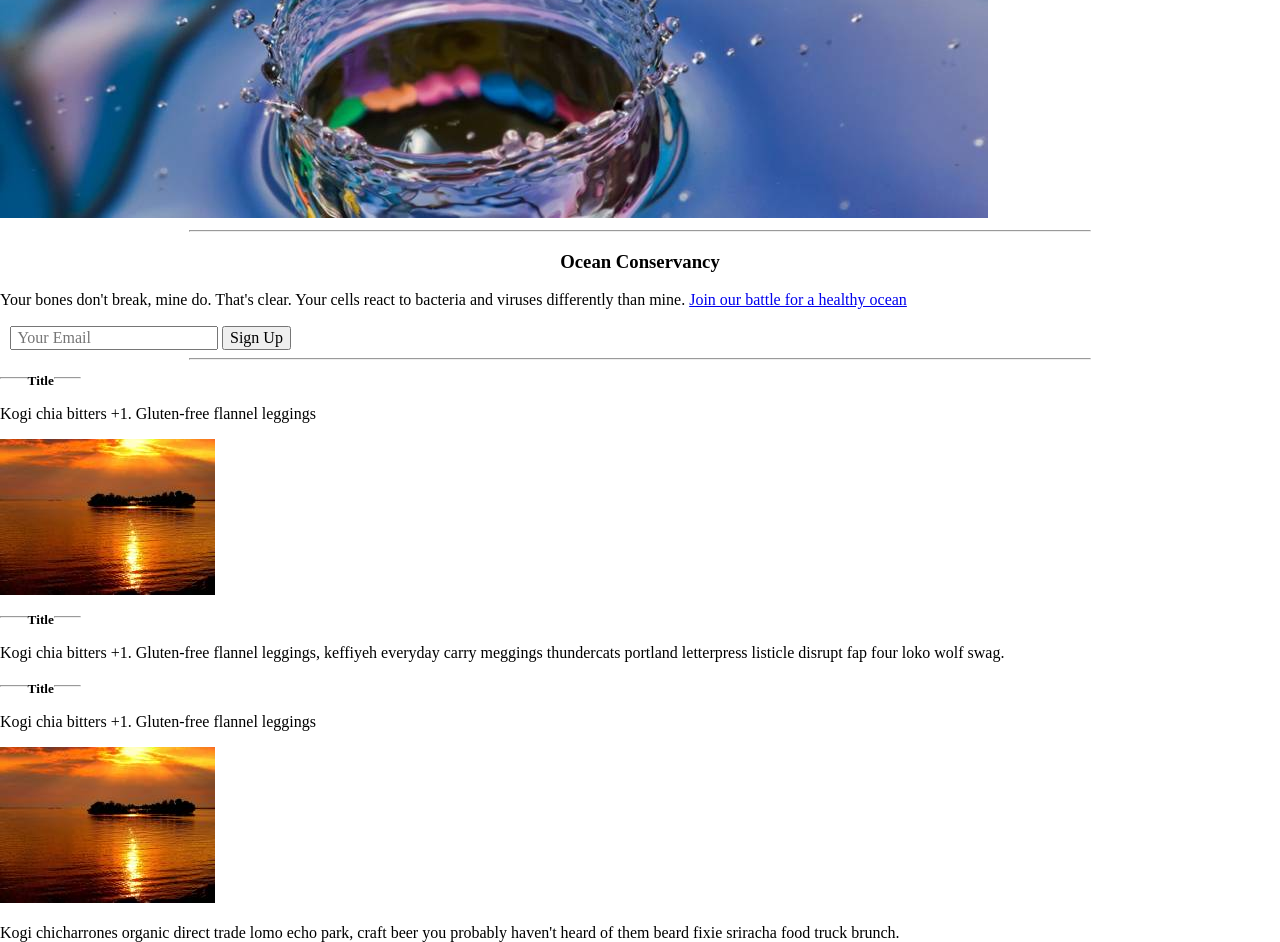
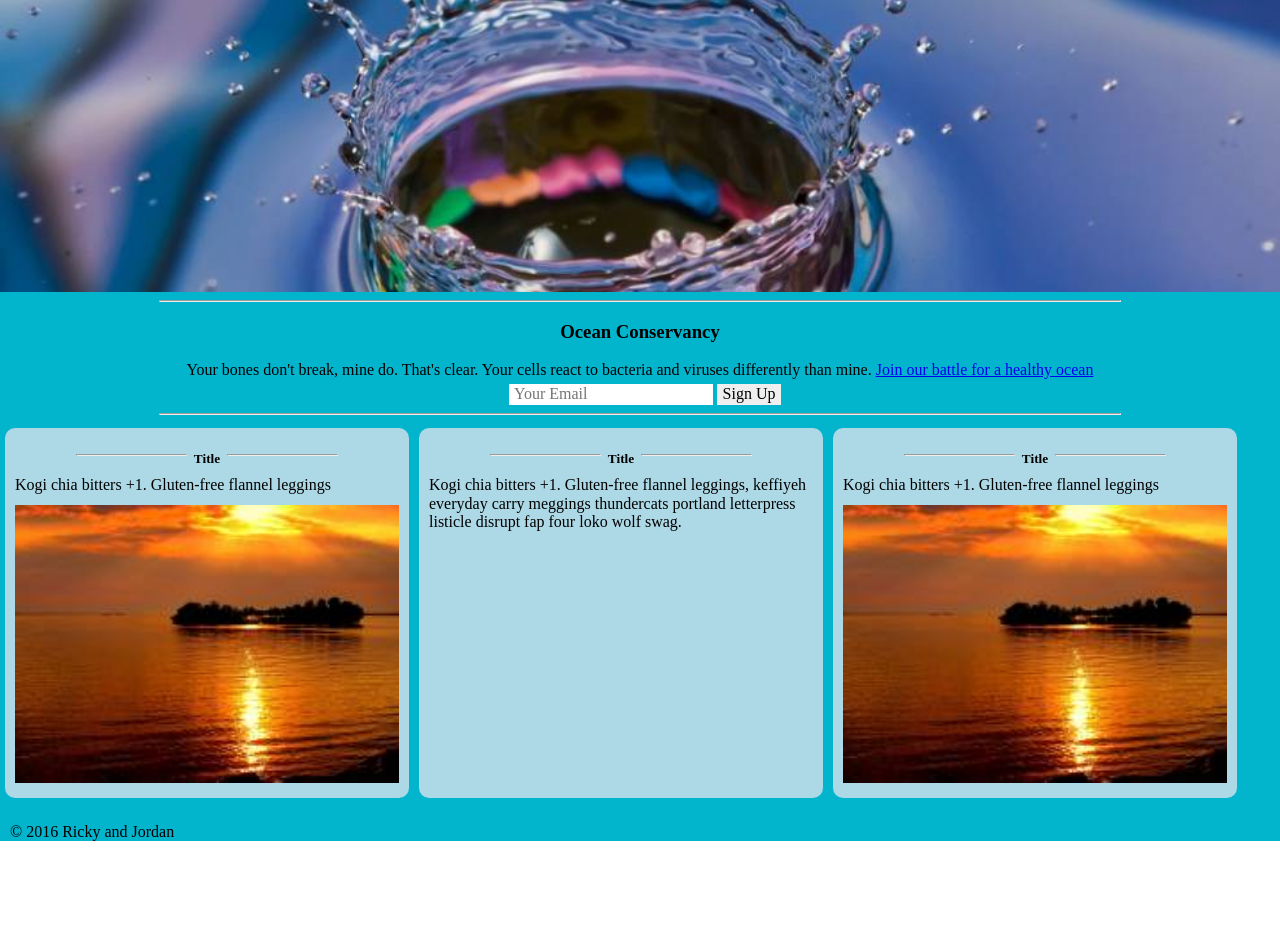
Before and after one commit to ricardolopezg/collaborative_causes, a plain HTML site: page index.html in a window 1280 px wide. Shown: the part 308-1250 px from the top of the page. After the commit the page ends 1149 px from the top, so only its background shows below. Drawn offline with nearby package versions, Linux system fonts and the light colour scheme.

Commit message:
More changes made to index.html and main.css

```diff
--- a/index.html
+++ b/index.html
@@ -25,35 +25,46 @@
 
   <article>
     <div id = "homeIntroImage">
-      <img src = "images/placeholder_988x426.jpg">
+      <h2>Filler Text</h2>
     </div>
-    <hr>
+
+    <hr class="full">
     <div id = "homeSignUp">
       <h3>Ocean Conservancy</h3>
       <p>Your bones don't break, mine do. That's clear. Your cells react to bacteria and viruses differently than mine. <a href = "#">Join our battle for a healthy ocean</a></p>
+
+      <form>
+        <input class="emailInput" type = "text" value = "" placeholder = " Your Email">
+        <input class="emailInput" type = "submit" value = "Sign Up">
+      </form>
     </div>
-    <form>
-      <input type = "text" value = "" placeholder = " Your Email">
-      <input type = "submit" value = "Sign Up">
-    </form>
-    <hr>
+    <hr class="full">
+
+
     <div id = "homeArticleGallery">
       <div class = "homeGalleryBox">
-        <h5><hr>Title<hr></h5>
+        <h5 class="galleryHeader"><hr>&nbsp;&nbsp;Title&nbsp;&nbsp;<hr></h5>
         <p>Kogi chia bitters +1. Gluten-free flannel leggings</p>
-        <img src = "images/placeholder_215x156.jpg">
+        <img class="galleryImage" src = "images/placeholder_215x156.jpg">
       </div>
+
       <div class = "homeGalleryBox">
-        <h5><hr>Title<hr></h5>
+        <h5 class="galleryHeader"><hr>&nbsp;&nbsp;Title&nbsp;&nbsp;<hr></h5>
         <p>Kogi chia bitters +1. Gluten-free flannel leggings, keffiyeh everyday carry meggings thundercats portland letterpress listicle disrupt fap four loko wolf swag.</p>
       </div>
+
       <div class = "homeGalleryBox">
-        <h5><hr>Title<hr></h5>
+        <h5 class="galleryHeader"><hr>&nbsp;&nbsp;Title&nbsp;&nbsp;<hr></h5>
         <p>Kogi chia bitters +1. Gluten-free flannel leggings</p>
-        <img src = "images/placeholder_215x156.jpg">
+        <img class="galleryImage" src = "images/placeholder_215x156.jpg">
       </div>
     </div>
-    <p>Kogi chicharrones organic direct trade lomo echo park, craft beer you probably haven't heard of them beard fixie sriracha food truck brunch.</p>
+
+      <footer>
+          <p>
+              &copy; 2016 Ricky and Jordan
+          </p>
+     </footer>
 
   </article>
 
--- a/main.css
+++ b/main.css
@@ -39,6 +39,13 @@ nav li a:hover {
   color: #41A6CA;
 }
 
+#homeIntroImage {
+  width: 100%;
+  background-image: url(images/placeholder_988x426.jpg);
+  background-size: cover;
+  height: 500px;
+}
+
 #homeDonateHeaderImage {
   height: 95px;
   width: 95px;
@@ -51,21 +58,64 @@ nav li a:hover {
 article {
   position: relative;
   top: 100px;
+  background-color: #02B4CC;
 }
 
-hr {
-  width: 900px;
+hr.full{
+  width: 75%;
 }
 
-.homeGalleryBox h5 hr {
-  width: 2%;
+div.homeGalleryBox {
+  float: left;
+  padding: 10px;
+  width: 30%;
+  height: 350px;
+  background-color: lightblue;
+  border-radius: 10px;
+  margin: 5px;
+
+}
+
+h5.galleryHeader {
+  text-align: center;
+  padding: 0 10px;
+}
+
+.homeGalleryBox p {
+  margin-bottom: 10px;
+}
+
+img.galleryImage {
+  width: 100%;
+}
+
+#homeArticleGallery {
+  background-color: #02B4CC;
+  height: 400px;
+  margin: 0 auto;
+}
+
+#homeSignUp {
+  width: 100%;
+  text-align: center;
+}
+
+.homeGalleryBox hr {
+  width: 30%;
   display: inline-block;
 }
+
 
 #homeSearchInput {
   position: fixed;
   top: 62px;
   right: 305px;
+  border: 1px solid gray;
+}
+
+.emailInput {
+  border: none;
+  margin-top: 5px;
 }
 
 button, button img {
@@ -76,6 +126,10 @@ button, button img {
   position: fixed;
   right: 270px;
   top: 55px;
+}
+
+input:focus, button:focus {
+  outline: none;
 }
 
 
@@ -95,12 +149,12 @@ h2 {
 }
 
 #donation {
-    width: 60%;
+    width: 50%;
     height: 300px;
 }
 
 #plea {
-    width: 30% ;
+    width: 40% ;
     height: 300px;
 }
 
@@ -108,6 +162,7 @@ div.donationBox {
     float: left;
     background-color: lightblue;
     margin: 20px;
+    border-radius: 10px;
 }
 
 h3 {
@@ -123,6 +178,7 @@ h4 {
     width: 150px;
     height: 150px;
     margin: 10px;
+    border-radius: 10px;
 }
 
 div.giveContents {
@@ -138,7 +194,7 @@ footer {
     margin-left: 10px;
 }
  h5 {
-    margin: 10px 0 0;
+    margin: 10px 0;
  }
 
  div.wayToGive {
@@ -147,10 +203,11 @@ footer {
     margin: 20px;
     width: 700px;
     height: 170px;
+    border-radius: 10px;
  }
 
 p {
-    top-margin: 0;
+    margin: 0;
 }
 
 #pleaText {
```
